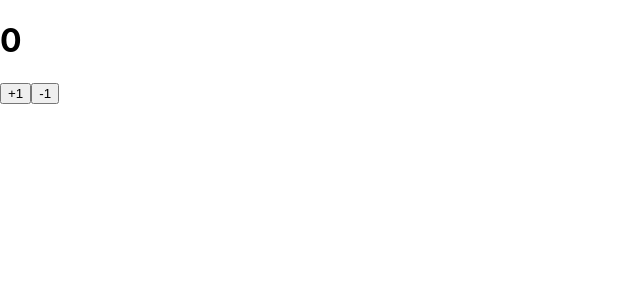
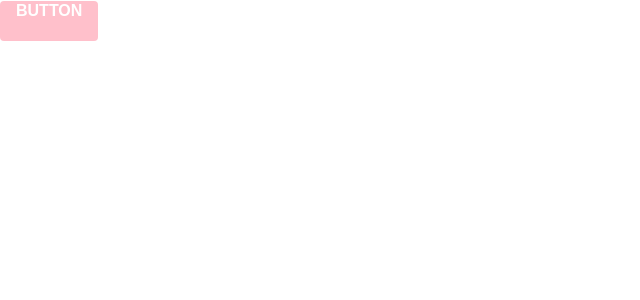
Before and after one commit to my-own-web/web-basic, a React (Create React App) app in the folder sunghyun/: page / in a window 1280 px wide. Shown: the top 300 px of the page, without its empty margins (0-640 px from the left). Built offline with nearby package versions, Linux system fonts and the light colour scheme.

Commit message:
styled component themeprovider 진행중

```diff
--- /dev/null
+++ b/package.json
@@ -0,0 +1,5 @@
+{
+  "dependencies": {
+    "styled-components": "^5.3.3"
+  }
+}
--- a/sunghyun/package.json
+++ b/sunghyun/package.json
@@ -6,9 +6,11 @@
     "@testing-library/jest-dom": "^5.11.4",
     "@testing-library/react": "^11.1.0",
     "@testing-library/user-event": "^12.1.10",
+    "polished": "^4.1.3",
     "react": "^17.0.2",
     "react-dom": "^17.0.2",
     "react-scripts": "4.0.3",
+    "styled-components": "^5.3.3",
     "web-vitals": "^1.0.1"
   },
   "scripts": {
--- a/sunghyun/src/App.js
+++ b/sunghyun/src/App.js
@@ -1,117 +1,37 @@
-import React, {useMemo, useRef, useState, useCallback, useReducer} from "react";
-import UserList from "./UserList";
-import CreateUser from "./CreateUser";
+import React from 'react';
+import styled, {ThemeProvider} from 'styled-components';
+import { darken, lighten } from 'polished';
 
-function countActiveUsers(users){
-  console.log('활성 사용자 수 카운팅');
-  return users.filter(user=>user.active).length;
-}
+const StyledButton=styled.button`
+  display:inline-flex;
+  outline: none;
+  border:none;
+  border-radius: 4px;
+  color:white;
+  font-weight: bold;
+  cursor:pointer;
+  padding-left:1rem;
+  padding-right: 1rem;
 
-const initialState={
-  inputs:{
-    username:'',
-    email:''
-  },
-  users:[
-    {
-      id: 1,
-      username: 'velopert',
-      email: 'public.velopert@gmail.com',
-      active:false
-    },
-    {
-      id: 2,
-      username: 'tester',
-      email: 'tester@example.com',
-      active:true
-    },
-    {
-      id: 3,
-      username: 'liz',
-      email: 'liz@example.com',
-      active:true
-    }
-  ]
-};
+  height:2.5rem;
+  font-size:1rem;
 
-function reducer(state, action){
-  switch(action.type){
-    case 'CHANGE_INPUT':
-      return {
-        ...state,
-        inputs:{
-          ...state.inputs,
-          [action.name]:action.value
-        }
-      };
-    case 'CREATE_USER':
-      return {
-        inputs:initialState.inputs,
-        users:state.users.concat(action.user)
-      }
-    case 'TOGGLE_USER':
-      return {
-        ...state,
-        users: state.users.map(user =>
-          user.id === action.id ? { ...user, active: !user.active } : user
-        )
-      };
-    case 'REMOVE_USER':
-      return {
-        ...state,
-        users: state.users.filter(user => user.id !== action.id)
-      };
-    default:
-      return state;
+  background: pink;
+  &:hover {
+    background: ${lighten(0.1, 'pink')};
   }
-}
+  &:active {
+    background: ${darken(0.1, 'pink')};
+  }
 
-export const UserDispatch=React.createContext(null);
+  & + & {
+    margin-left: 1rem;
+  }
 
-function App() {
-  const [state, dispatch]=useReducer(reducer, initialState);
-  const {users}=state;
-  const {username, email}=state.inputs;
+`;
 
-  const nextId=useRef(4);
-
-  const onChange = useCallback(e => {
-    const { name, value } = e.target;
-    dispatch({
-      type: 'CHANGE_INPUT',
-      name,
-      value
-    });
-  }, []);
-
-  const onCreate = useCallback(() => {
-    dispatch({
-      type: 'CREATE_USER',
-      user: {
-        id: nextId.current,
-        username,
-        email
-      }
-    });
-    nextId.current += 1;
-  }, [username, email]);
-
-
-
-  const count=useMemo(()=>countActiveUsers(users), [users]);
-
-  return (
-    <UserDispatch.Provider value={dispatch}>
-      <CreateUser
-        username={username}
-        email={email}
-        onChange={onChange}
-        onCreate={onCreate}
-      />
-      <UserList users={users}/>
-      <div>활성 사용자 수 : {count}</div>
-    </UserDispatch.Provider>
-  );
+function App(){
+  return <StyledButton>BUTTON</StyledButton>
 }
 
 export default App;
--- a/sunghyun/src/index.js
+++ b/sunghyun/src/index.js
@@ -3,12 +3,10 @@ import ReactDOM from 'react-dom';
 import './index.css';
 import App from './App';
 import reportWebVitals from './reportWebVitals';
-import Counter from "./Counter";
-import Hello from "./Hello";
 
 ReactDOM.render(
   <React.StrictMode>
-    <Counter />
+    <App />
   </React.StrictMode>,
   document.getElementById('root')
 );
```
Also changed, not shown: 2 other files (tests, documents, lock files or other folders).
